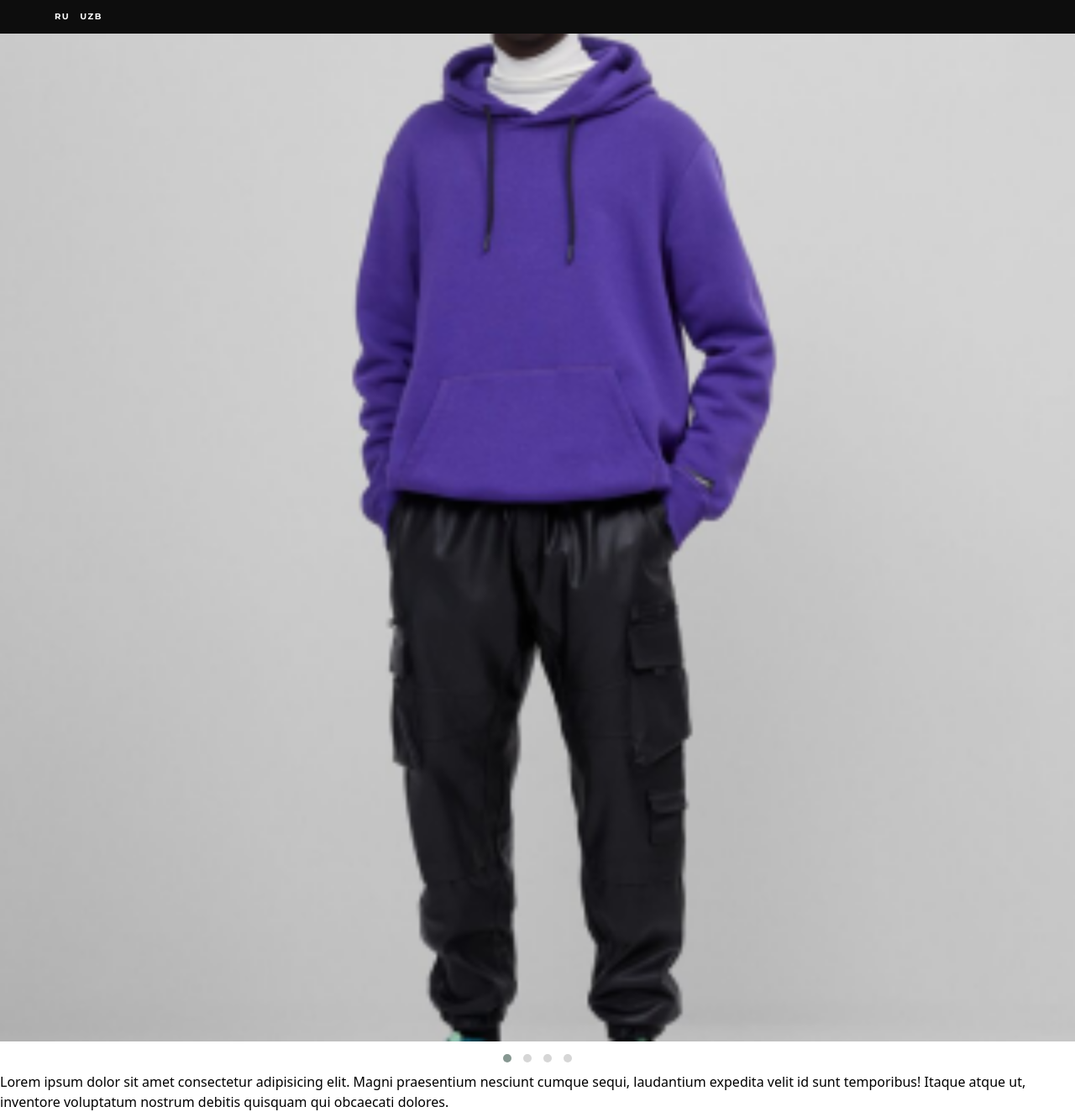
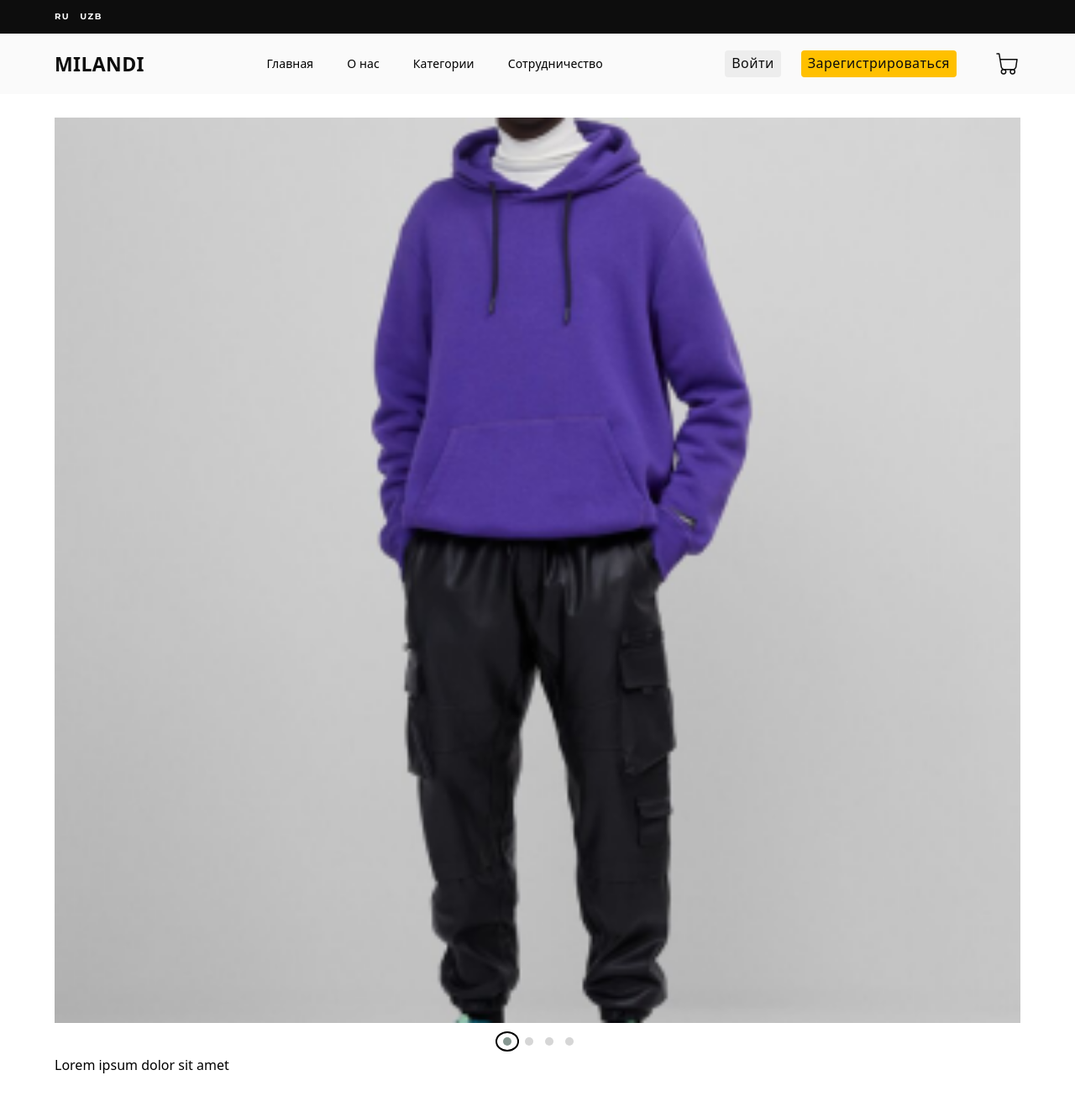
Before and after one commit to yoqubovabdulaziz/imperator, a website: page pages/product-1.html in a window 1280 px wide. Shown: the whole page at 84% size. After the commit the page ends 1280 px from the top, so only its background shows below. Drawn offline with nearby package versions, Linux system fonts and the light colour scheme; files whose address does not match are found by name.

Commit message:
second commit

```diff
--- a/pages/product-1.html
+++ b/pages/product-1.html
@@ -10,8 +10,8 @@
     <link rel="stylesheet" href="https://cdnjs.cloudflare.com/ajax/libs/OwlCarousel2/2.3.4/assets/owl.theme.default.min.css"
         integrity="sha512-sMXtMNL1zRzolHYKEujM2AqCLUR9F2C4/05cdbxjjLSRvMQIciEPCQZo++nk7go3BtSuK9kfa/s+a4f4i5pLkw=="
         crossorigin="anonymous" referrerpolicy="no-referrer" />
+        <link rel="stylesheet" href="../css/output.css">
         <link rel="stylesheet" href="../css/product-1.min.css">
-    <link rel="stylesheet" href="../css/output.css">
 </head>
 <body>
     <header>
@@ -33,14 +33,14 @@
                 <div class="nav__end flex gap-6">
                     <a class="login" href="#">Войти</a>
                     <a class="registration" href="#">Зарегистрироваться</a>
-                    <img src="assets/images/basket.svg" alt="basket">
+                    <img src="../assets/images/basket.svg" alt="basket">
                 </div>
             </div>
         </nav>
     </header>
     <main>
         <section id="product">
-            <div class="container">
+            <div class="container__1190">
                 <div class="product__all">
                     <div class="product__left">
                         <div class="owl-carousel owl-theme">
@@ -59,7 +59,9 @@
                         </div>
                     </div>
                     <div class="product__right">
-                        <h1>Lorem ipsum dolor sit amet consectetur adipisicing elit. Magni praesentium nesciunt cumque sequi, laudantium expedita velit id sunt temporibus! Itaque atque ut, inventore voluptatum nostrum debitis quisquam qui obcaecati dolores.</h1>
+                        <h1>Lorem ipsum dolor sit amet</h1>
+                        <div class="product__right__1">
+                        </div>
                     </div>
                 </div>
             </div>
--- a/scss/layout/_header.scss
+++ b/scss/layout/_header.scss
@@ -25,6 +25,7 @@ header {
   position: fixed;
   left: 0;
   right: 0;
+  z-index: 2;
 }
 
 .nav {
--- a/scss/pages/product-1.scss
+++ b/scss/pages/product-1.scss
@@ -2,5 +2,15 @@
 
 
 #product{
-    padding-top: 40px;
+    padding-top: 140px;
 }
+
+button.owl-dot.active{
+    padding: 15px;
+    border-radius: 50%;
+    border: 2px solid;
+}
+
+button.owl-dot.active span{
+    color: black;
+}
```
Also changed, not shown: css/about.css, css/about.min.css, css/basket.css, css/basket.min.css, css/home.css, css/home.min.css, css/login.css, css/login.min.css, css/partner.css, css/partner.min.css, css/payment.css, css/payment.min.css, css/product-1.css, css/product-1.min.css, 16 more files.
